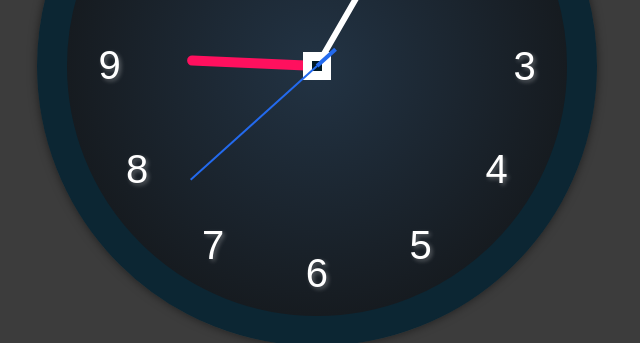
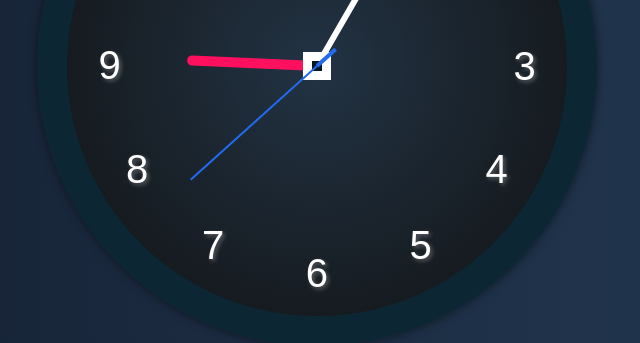
Before and after one commit to brendoni96/digital-clock-and-analoge, a plain HTML site: page index.html in a window 1280 px wide. Shown: the part 259-602 px from the top of the page, without its empty margins (323-963 px from the left). Drawn offline with Linux system fonts and the light colour scheme; a web font is replaced by a local one.

Commit message:
Update style.css

```diff
--- a/style.css
+++ b/style.css
@@ -11,7 +11,7 @@ body {
 }
 
 .container {
-  background-color: #3c3c3c;
+  background: linear-gradient(to right, #141e30, #243b55);
   height: 100vh;
   width: 100%;
   display: flex;
```
